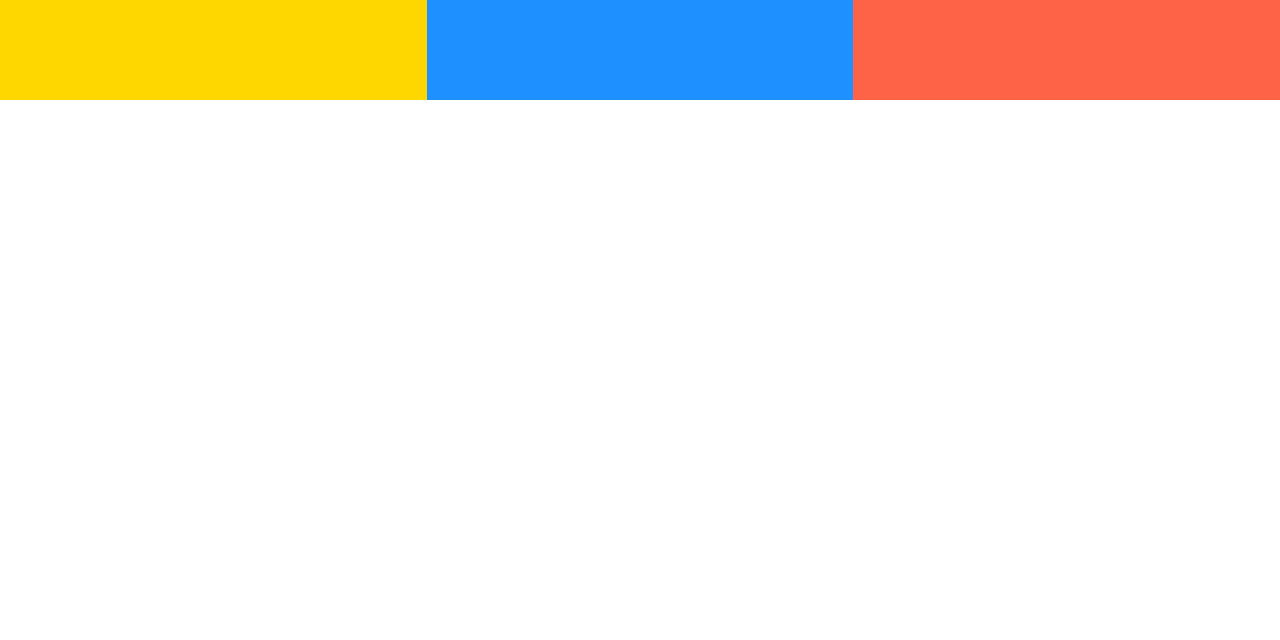
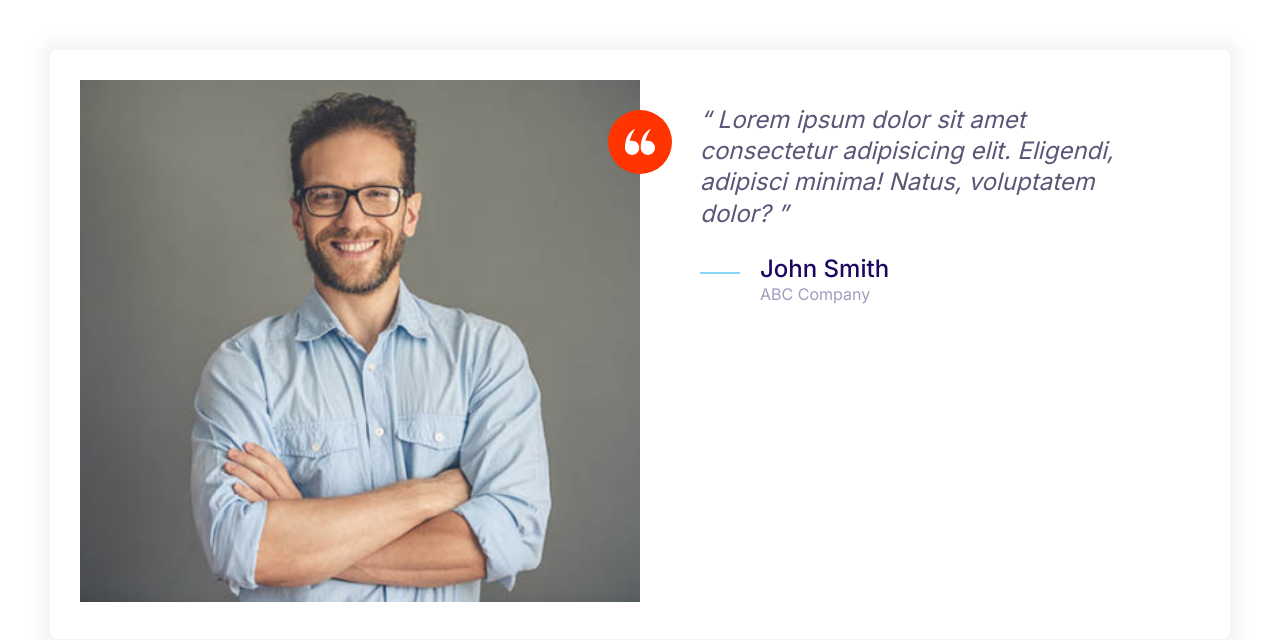
Before and after one commit to mariashahid/Moshify, a plain HTML site: page index.html in a window 1280 px wide. Drawn offline with Linux system fonts and the light colour scheme.

Commit message:
Added testimonials component.

```diff
--- a/css/styles.css
+++ b/css/styles.css
@@ -167,8 +167,17 @@ a {
   height: 40px;
 }
 
+.icon--small {
+  width: 30px;
+  height: 30px;
+}
+
 .icon--primary {
   fill: var(--color-primary);
+}
+
+.icon--white {
+  fill: #fff;
 }
 
 .icon-container {
@@ -179,6 +188,10 @@ a {
   display: inline-flex;
   justify-content: center;
   align-items: center;
+}
+
+.icon-container--accent {
+  background: var(--color-accent);
 }
 
 .btn {
@@ -455,3 +468,34 @@ a {
     grid-template-columns: repeat(3, 1fr);
   }
 }
+
+/* Testimonials */
+
+.testimonial {
+  padding: 3rem;
+}
+
+.testimonial__image > img {
+  width: 100%;
+}
+
+.testimonial__image {
+  position: relative;
+}
+
+.testimonial__image > .icon-container {
+  position: absolute;
+  top: 3rem;
+  right: -32px;
+}
+
+@media screen and (min-width: 768px) {
+  .testimonial .quote,
+  .testimonial .quote__author {
+    font-size: 2.4rem;
+  }
+
+  .testimonial .quote {
+    margin-left: 6rem;
+  }
+}
--- a/index.html
+++ b/index.html
@@ -14,11 +14,37 @@
       rel="stylesheet"
     />
   </head>
-  <body>
-    <div class="grid grid--1x3">
-      <div style="height: 100px; background: gold"></div>
-      <div style="height: 100px; background: dodgerblue"></div>
-      <div style="height: 100px; background: tomato"></div>
+  <body style="padding: 5rem">
+    <div class="card testimonial">
+      <div class="grid grid--1x2">
+        <div class="testimonial__image">
+          <img src="images/testimonial.jpg" alt="A happy, smiling customer" />
+          <span class="icon-container icon-container--accent">
+            <svg class="icon icon--white icon--small">
+              <use xlink:href="images/sprite.svg#quotes"></use>
+            </svg>
+          </span>
+        </div>
+        <blockquote class="quote">
+          <p class="quote__text">
+            Lorem ipsum dolor sit amet consectetur adipisicing elit. Eligendi,
+            adipisci minima! Natus, voluptatem dolor?
+          </p>
+          <footer>
+            <div class="media">
+              <div class="media__image">
+                <svg class="icon icon--primary quote__line">
+                  <use xlink:href="images/sprite.svg#line"></use>
+                </svg>
+              </div>
+              <div class="media__body">
+                <h3 class="media__title quote__author">John Smith</h3>
+                <p class="quote__company">ABC Company</p>
+              </div>
+            </div>
+          </footer>
+        </blockquote>
+      </div>
     </div>
   </body>
 </html>
```
Also changed, not shown: components/testimonials.html (added, +31 -0 lines).
